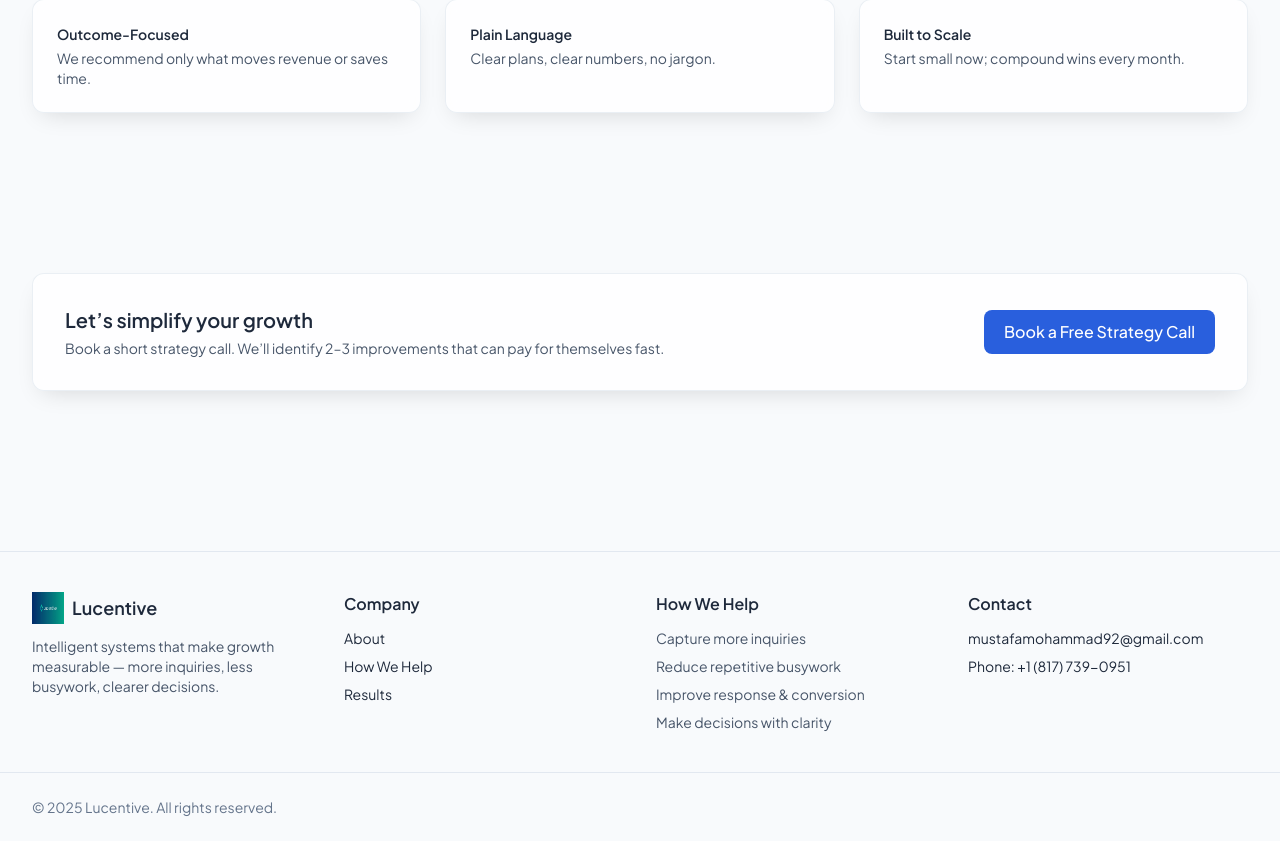
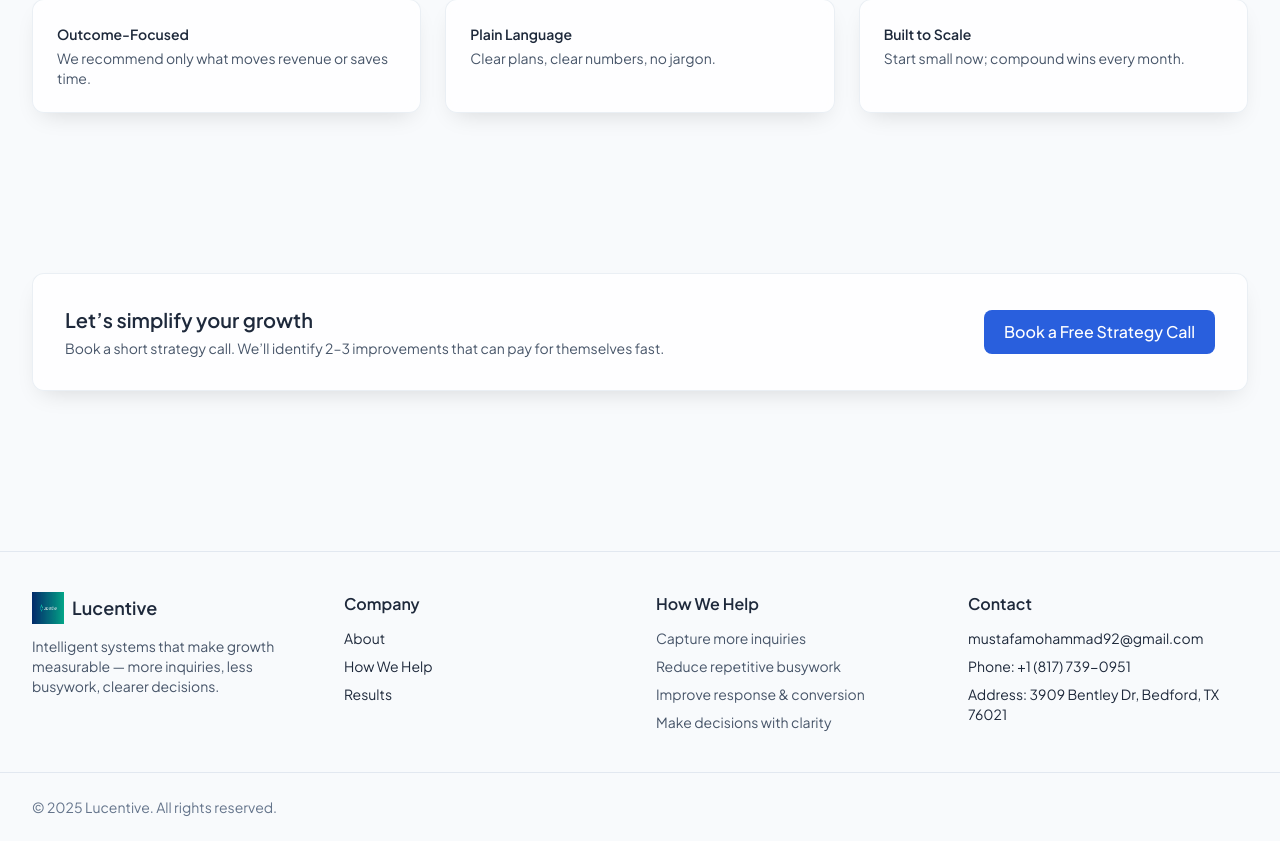
Before and after one commit to mm13609/Lucentive, an Angular app: page / in a window 1280 px wide. Shown: the part 1810-2651 px from the top of the page. Built offline with nearby package versions, Linux system fonts and the light colour scheme.

Commit message:
Added address

```diff
--- a/src/app/shared/footer/footer.component.ts
+++ b/src/app/shared/footer/footer.component.ts
@@ -49,6 +49,9 @@ import { RouterLink } from '@angular/router';
         <p class="text-sm mt-2">
              Phone: <a href="tel:+18177390951" class="hover:text-brand-600">+1 (817) 739-0951</a>
         </p>
+                <p class="text-sm mt-2">
+             Address: <a href="https://www.google.com/maps/place/3909+Bentley+Dr,+Bedford,+TX+76021" target="_blank" class="hover:text-brand-600">3909 Bentley Dr, Bedford, TX 76021</a>
+        </p>
 
       </div>
     </div>
```
